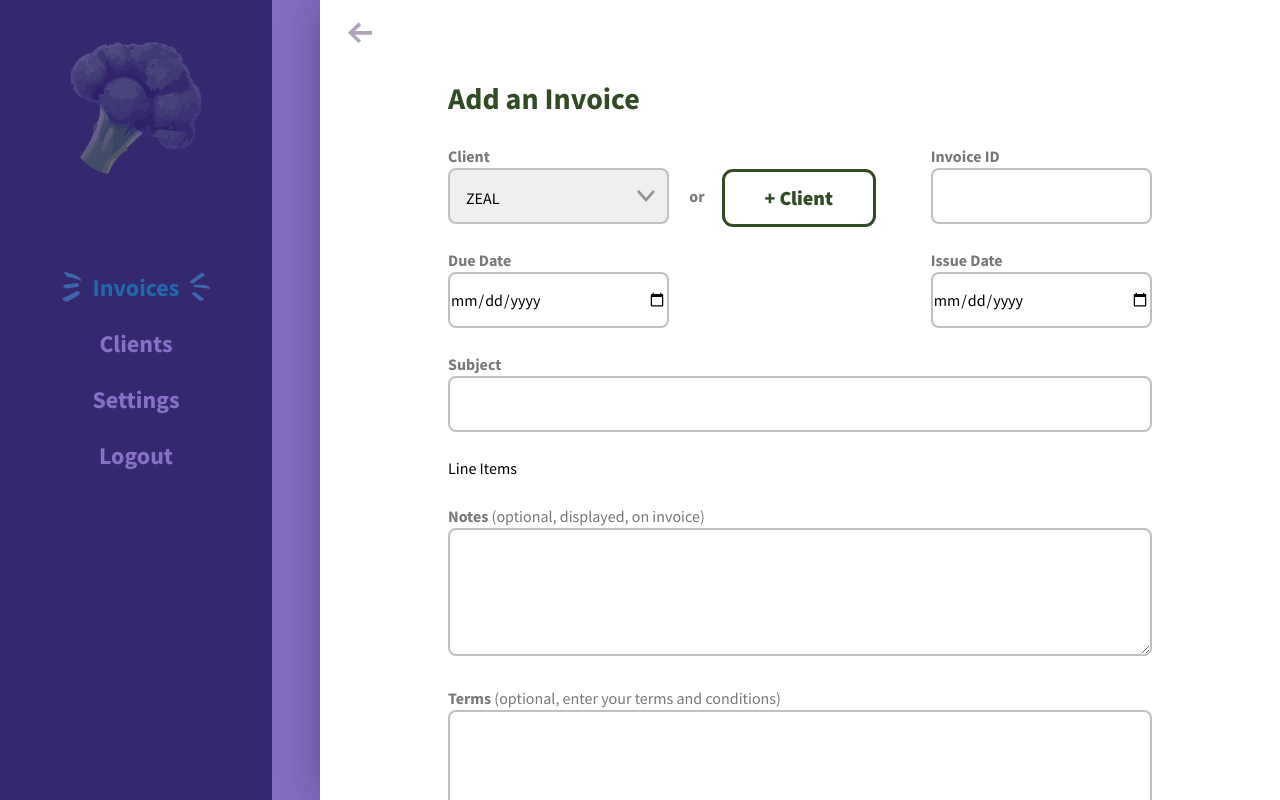
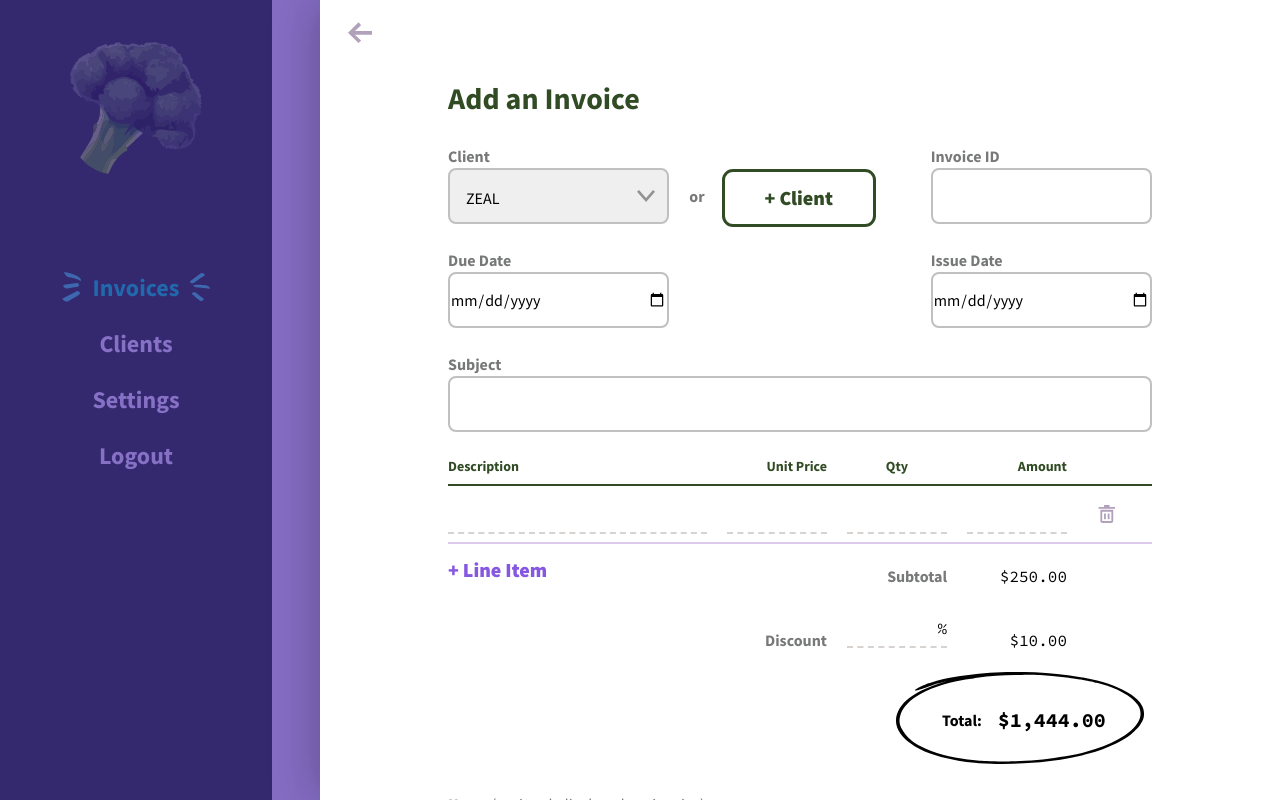
Before and after one commit to ondrejjcizek/fantastic-broccoli, a SvelteKit app: page /invoices in a window 1280 px wide. Both pictures are taken after typing "Sample" into the empty fields and a click on the button "+ Invoice". Built offline with nearby package versions, Linux system fonts and the light colour scheme.

Commit message:
Invoice Line Item

```diff
--- a/src/app.css
+++ b/src/app.css
@@ -13,8 +13,8 @@
     @apply block font-sansSerif text-base font-bold text-monsoon;
   }
 
-  input[type='text']:not(.search),
-  input[type='number'],
+  input[type='text']:not(.search):not(.line-item),
+  input[type='number']:not(.line-item),
   input[type='date'],
   input[type='password'],
   input[type='email'] {
@@ -29,8 +29,8 @@
     @apply h-14 w-full appearance-none rounded-lg border-2 border-silver bg-chevronDown bg-right-center bg-no-repeat p-4;
   }
 
-  input[type='text']:not(.search):focus,
-  input[type='number']:focus,
+  input[type='text']:not(.search):not(.line-item):focus,
+  input[type='number']:not(.line-item):focus,
   input[type='date']:focus,
   input[type='password']:focus,
   input[type='email']:focus,
@@ -49,6 +49,10 @@
     @apply mb-3 grid w-full grid-cols-invoiceTableMobile gap-x-4 px-4 lg:grid-cols-invoiceTable lg:px-6;
   }
 
+  .invoice-line-item {
+    @apply grid grid-cols-invoiceLineItem gap-x-5;
+  }
+
   .field {
     @apply mb-6;
   }
--- a/src/lib/components/Button.svelte
+++ b/src/lib/components/Button.svelte
@@ -2,7 +2,7 @@
   import type { SvelteComponent } from 'svelte';
   export let label: string;
   export let onClick: () => void;
-  export let style: 'primary' | 'secondary' | 'desctructive' | 'outline' | 'textOnly' = 'primary';
+  export let style: 'primary' | 'secondary' | 'desctructive' | 'outline' | 'textOnly' | 'textOnlyDesctructive' = 'primary';
   export let isAnimated = true;
   export let iconLeft: (new (...args: any[]) => SvelteComponent) | null = null;
   export let iconRight: (new (...args: any[]) => SvelteComponent) | null = null;
@@ -17,6 +17,7 @@
   class:desctructive={style === 'desctructive'}
   class:outline={style === 'outline'}
   class:textOnly={style === 'textOnly'}
+  class:textOnlyDesctructive={style === 'textOnlyDesctructive'}
 >
   {#if iconLeft}
     <svelte:component this={iconLeft} class="mr-2" />
@@ -44,11 +45,15 @@
     @apply bg-scarlet text-goldenFizz;
   }
 
+  .textOnly {
+    @apply bg-transparent px-0 text-lavenderIndigo no-underline hover:underline;
+  }
+
+  .textOnlyDesctructive {
+    @apply bg-transparent px-0 text-scarlet underline hover:no-underline;
+  }
+
   .outline {
     @apply border-darkBroccoli text-darkBroccoli hover:bg-darkBroccoli hover:text-white;
   }
-
-  .textOnly {
-    @apply bg-transparent px-0 text-scarlet underline hover:no-underline;
-  }
 </style>
--- a/src/lib/components/SlidePanel.svelte
+++ b/src/lib/components/SlidePanel.svelte
@@ -17,7 +17,7 @@
 
 <Portal>
   <Overlay />
-  <div class="fixed right-0 top-0 z-slidePanel h-screen w-3/4 bg-white py-20 px-32 shadow-slidePanel">
+  <div class="fixed right-0 top-0 z-slidePanel h-screen w-3/4 overflow-y-scroll bg-white py-20 px-32 shadow-slidePanel">
     <button on:click={() => dispatch('closePanel')} class="absolute top-5 left-7 text-pastelPurple hover:text-darkBroccoli">
       <Arrow />
     </button>
--- a/src/routes/(dashboard)/invoices/InvoiceForm.svelte
+++ b/src/routes/(dashboard)/invoices/InvoiceForm.svelte
@@ -1,6 +1,16 @@
 <script lang="ts">
   import Button from '$components/Button.svelte';
   import Trash from '$components/Icon/Trash.svelte';
+  import LineItemRows from './LineItemRows.svelte';
+
+  const blankLineItem = [
+    {
+      id: '1',
+      deescription: '',
+      quantity: 0,
+      amount: 0
+    }
+  ];
 </script>
 
 <h2 class="mb-7 font-sansSerif text-3xl font-bold text-darkBroccoli">Add an Invoice</h2>
@@ -43,7 +53,9 @@
   </div>
 
   <!-- line items -->
-  <div class="field col-span-6">Line Items</div>
+  <div class="field col-span-6">
+    <LineItemRows lineItems={blankLineItem} />
+  </div>
 
   <!-- notes -->
   <div class="field col-span-6">
@@ -63,7 +75,7 @@
   <!-- buttons -->
   <div class="field col-span-2">
     <!-- only be visible if editing -->
-    <Button style="textOnly" label="Delete" isAnimated={false} onClick={() => {}} iconLeft={Trash} />
+    <Button style="textOnlyDesctructive" label="Delete" isAnimated={false} onClick={() => {}} iconLeft={Trash} />
   </div>
   <div class="field col-span-4 flex justify-end gap-x-5">
     <Button style="secondary" label="Cancel" isAnimated={false} onClick={() => {}} />
--- /dev/null
+++ b/src/routes/(dashboard)/invoices/LineItemRow.svelte
@@ -0,0 +1,45 @@
+<script lang="ts">
+  import Trash from '$components/Icon/Trash.svelte';
+</script>
+
+<div class="invoice-line-item border-b-2 border-fog py-2">
+  <div>
+    <input class="line-item" type="text" name="description" />
+  </div>
+
+  <div>
+    <input class="line-item text-right" type="number" name="unitPrice" step="0.01" min="0" />
+  </div>
+
+  <div>
+    <input class="line-item text-center" type="number" name="quantity" min="0" />
+  </div>
+
+  <div>
+    <input class="line-item text-right" type="number" name="amount" step="0.01" min="0" />
+  </div>
+
+  <div>
+    <button class="center h-10 w-10 text-pastelPurple hover:text-lavenderIndigo"><Trash /></button>
+  </div>
+</div>
+
+<style lang="postcss">
+  input[type='text'],
+  input[type='number'] {
+    @apply h-10 w-full border-b-2 border-dashed border-stone-300;
+  }
+
+  input[type='text'] {
+    @apply font-sansSerif text-xl font-bold;
+  }
+
+  input[type='number'] {
+    @apply font-mono text-base;
+  }
+
+  input[type='text']:focus,
+  input[type='number']:focus {
+    @apply border-solid border-lavenderIndigo outline-none;
+  }
+</style>
--- /dev/null
+++ b/src/routes/(dashboard)/invoices/LineItemRows.svelte
@@ -0,0 +1,56 @@
+<script lang="ts">
+  import Button from '$components/Button.svelte';
+  import CircledAmount from '$components/CircledAmount.svelte';
+  import type { LineItem } from 'src/global';
+  import LineItemRow from './LineItemRow.svelte';
+
+  export let lineItems: LineItem[] | undefined = undefined;
+</script>
+
+<div class="invoice-line-item border-b-2 border-darkBroccoli pb-2">
+  <div class="table-header">Description</div>
+  <div class="table-header text-right">Unit Price</div>
+  <div class="table-header text-center">Qty</div>
+  <div class="table-header text-right">Amount</div>
+</div>
+
+{#if lineItems}
+  {#each lineItems as lineItem}
+    <LineItemRow {lineItem} />
+  {/each}
+{/if}
+
+<div class="invoice-line-item">
+  <div class="col-span-2">
+    <Button label="+ Line Item" style="textOnly" isAnimated={false} onClick={() => {}} />
+  </div>
+  <div class="py-5 text-right font-bold text-monsoon">Subtotal</div>
+  <div class="py-5 text-right font-mono">$250.00</div>
+</div>
+
+<div class="invoice-line-item">
+  <div class="col-span-2 py-5 text-right font-bold text-monsoon">Discount</div>
+  <div class="relative">
+    <input
+      class="line-item h-10 w-full border-b-2 border-dashed border-stone-300 pr-4 text-right focus:border-solid focus:border-lavenderIndigo focus:outline-none"
+      type="number"
+      name="discount"
+      min="0"
+      max="100"
+    />
+    <span class="absolute right-0 top-2 font-mono">%</span>
+  </div>
+  <div class="py-5 text-right font-mono">$10.00</div>
+</div>
+
+<div class="invoice-line-item">
+  <div class="col-span-6">
+    <CircledAmount label="Total:" amount="$1,444.00" />
+  </div>
+</div>
+
+<style lang="postcss">
+  .table-header {
+    @apply text-sm font-bold text-darkBroccoli;
+  }
+</style>
--- a/tailwind.config.cjs
+++ b/tailwind.config.cjs
@@ -46,6 +46,7 @@
         whisper: '#f9f4f9'
       },
       gridTemplateColumns: {
+        invoiceLineItem: '1fr 100px 100px 100px 65px',
         invoiceTable: '100px 100px 60px 1fr 116px 32px 32px',
         invoiceTableMobile: '1fr 90px'
       },
```
